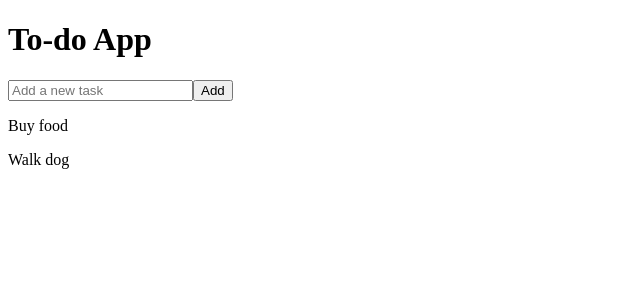
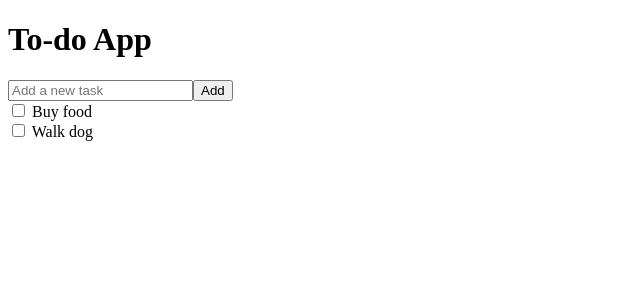
Before and after one commit to AlexDegerman/to-do-app, a React app: page / in a window 1280 px wide. Shown: the top 300 px of the page, without its empty margins (0-640 px from the left). Built offline with nearby package versions, Linux system fonts and the light colour scheme; the HTML template or start-up script is replaced by a standard one.

Commit message:
Add marking tasks as completed

```diff
--- a/src/App.jsx
+++ b/src/App.jsx
@@ -13,11 +13,18 @@ const App = () => {
     setTasks([...tasks, {id: Date.now(), text, completed: false}])
   }
 
+  const toggleComplete = (taskId) => {
+    setTasks(
+      tasks.map((task) =>
+      task.id === taskId ? { ...task, completed: !task.completed} : task)
+    )
+  }
+
   return (
     <div>
     <h1>To-do App</h1>
     <ToDoForm addTask={addTask}/>
-    <ToDoList tasks={tasks}/>
+    <ToDoList tasks={tasks} toggleComplete={toggleComplete}/>
     </div>
   )
 }
--- a/src/components/ToDoForm.jsx
+++ b/src/components/ToDoForm.jsx
@@ -8,7 +8,6 @@ const ToDoForm = ({ addTask }) => {
     if (!text.trim()) return
     addTask(text)
     setText("")
-
   }
 
   return (
--- a/src/components/ToDoItem.jsx
+++ b/src/components/ToDoItem.jsx
@@ -1,9 +1,14 @@
 
-const ToDoItem = ({ task }) => {
+const ToDoItem = ({ task, toggleComplete }) => {
 
   return (
     <div>
-      <p> {task.text} </p>
+      <input
+        type="checkbox"
+        checked={task.completed}
+        onChange={() => toggleComplete(task.id)}
+      />
+      <span> {task.text} </span>
     </div>
   )
 }
--- a/src/components/ToDoList.jsx
+++ b/src/components/ToDoList.jsx
@@ -1,6 +1,6 @@
 import ToDoItem from "./ToDoItem"
 
-const ToDoList = ({ tasks }) => {
+const ToDoList = ({ tasks, toggleComplete }) => {
 
   return (
     <div>
@@ -8,6 +8,7 @@ const ToDoList = ({ tasks }) => {
         <ToDoItem
           key={task.id}
           task={task}
+          toggleComplete={toggleComplete}
         />
       )}
     </div>
```
